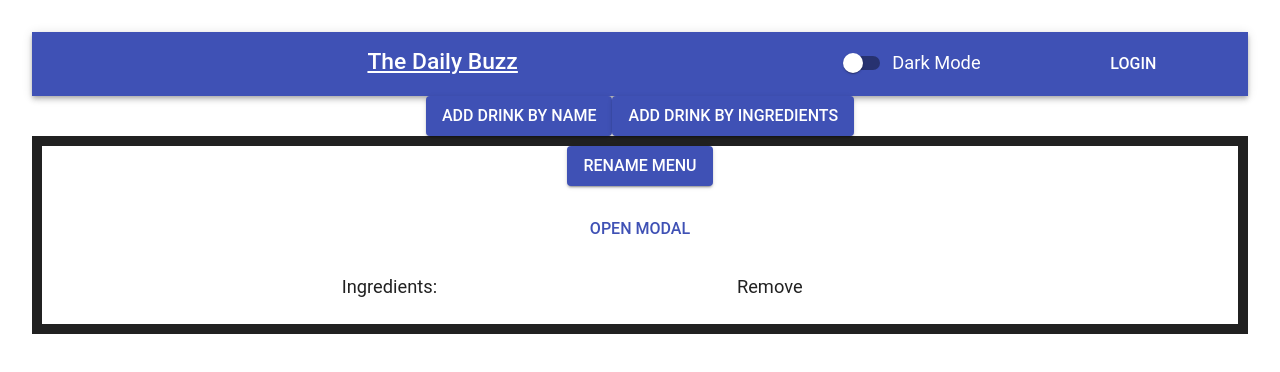
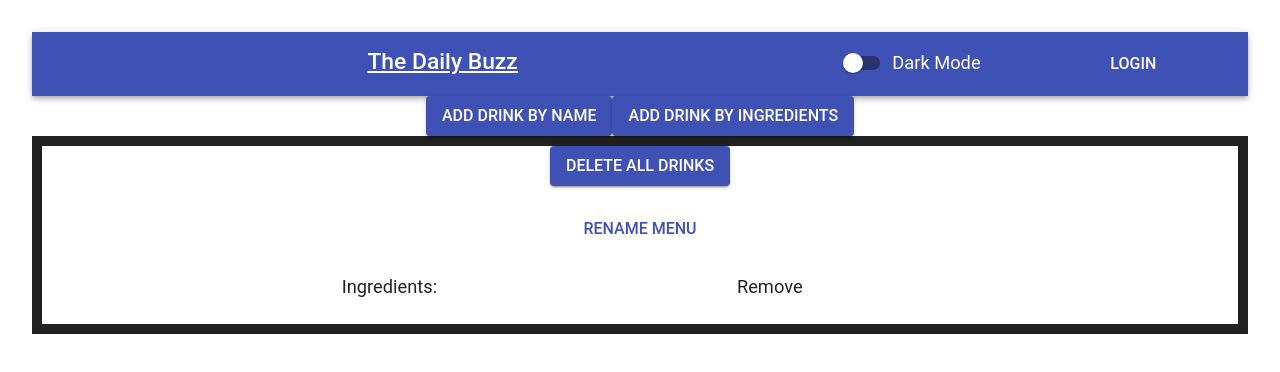
Before and after one commit to Zyndrr/The-Daily-Buzz, a React (Vite) app in the folder client/: page /menu in a window 1280 px wide. Shown: the top 372 px of the page. Built offline with nearby package versions, Linux system fonts and the light colour scheme; no server answers.

Commit message:
fix button names

```diff
--- a/client/src/components/menu_page.tsx
+++ b/client/src/components/menu_page.tsx
@@ -93,9 +93,9 @@ export default function MenuPage() {
                     border: 10,
                 }}
             >
-                <Button variant="contained" onClick={() => deleteFullMenuButton()}>Rename menu</Button>
+                <Button variant="contained" onClick={() => deleteFullMenuButton()}>Delete All Drinks</Button>
                 <h2>{data.menuName}</h2>
-                <Button onClick={() => setOpen(!open)}>Open modal</Button>
+                <Button onClick={() => setOpen(!open)}>Rename Menu</Button>
                 <Modal open={open} onClose={submitMenuName} closeAfterTransition>
                         <Box sx={modalStyle}>
                             <Typography>Enter your new menu name</Typography>
```
Also changed, not shown: 1 other file (tests, documents, lock files or other folders).
